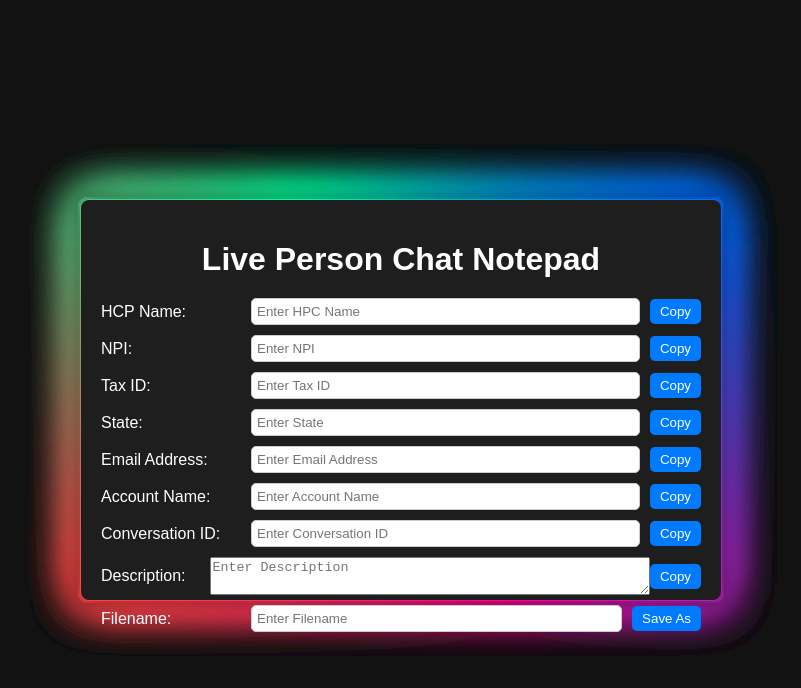
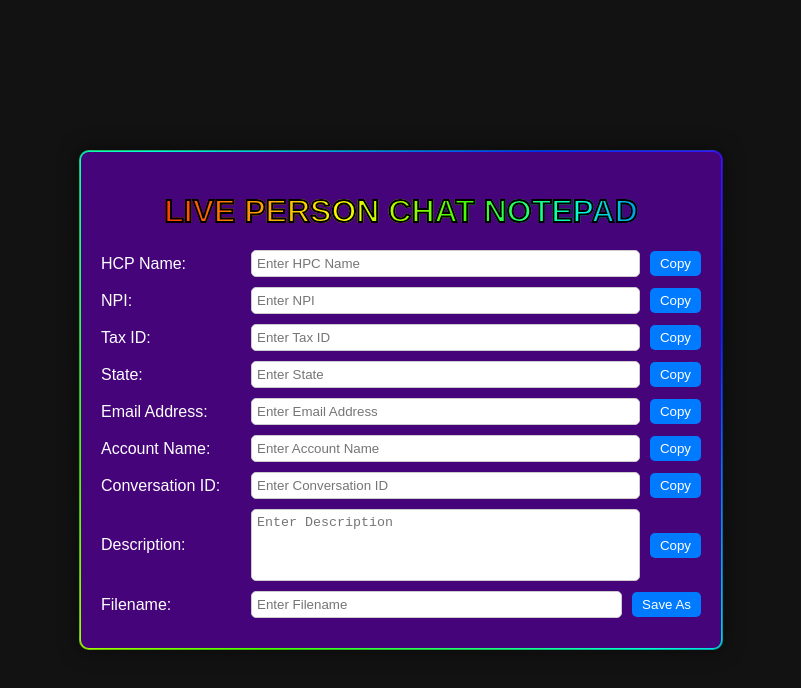
Before and after one commit to djcuejohn/lpcnotepad, a plain HTML site: page index.html in a window 1280 px wide. Shown: the whole page, without its empty margins (239-1040 px from the left). Drawn offline with Linux system fonts and the light colour scheme.

Commit message:
Update styles.css

```diff
--- a/styles.css
+++ b/styles.css
@@ -9,7 +9,7 @@ body {
 }
 
 .notepad {
-    background-color: #1e1e1e;
+    background-color: #45047a;
     padding: 20px;
     border-radius: 10px;
     box-shadow: 0 0 20px rgba(0, 0, 0, 0.5);
@@ -18,7 +18,6 @@ body {
     position: relative;
     width: 90%;
     max-width: 600px;
-    height: 45vh;
 }
 
 .notepad::before {
@@ -42,10 +41,17 @@ body {
 }
 
 h1 {
-    color: white;
+    font-size: 2rem; /* Adjust title size */
+    font-weight: bold;
     text-align: center;
+    text-transform: uppercase; /* Capitalizes all letters */
+    background: linear-gradient(to right, #ff0000, #ff7300, #fffb00, #48ff00, #00ffd5, #002bff);
+    -webkit-background-clip: text; /* Clips the gradient to the text */
+    -webkit-text-fill-color: transparent; /* Makes the inner text transparent */
+    -webkit-text-stroke: 2px black; /* Adds black stroke around the letters */
     margin-bottom: 20px;
 }
+
 
 .field {
     display: flex;
@@ -58,12 +64,17 @@ h1 {
     width: 150px;
 }
 
-.field input {
+.field input, .field textarea {
     flex: 1;
     padding: 5px;
     margin-right: 10px;
     border-radius: 5px;
     border: 1px solid #ccc;
+    resize: none;
+}
+
+.field textarea {
+    height: 60px;
 }
 
 .field button {
@@ -78,43 +89,3 @@ h1 {
 .field button:hover {
     background-color: #0056b3;
 }
-
-#description, .container {
-    height: 4vh; /* Triple the original height */
-    text-align: left;
-    width: 100%;
-}
-
-
-@property --angle{
-    syntax: "<angle>";
-    initial-value: 0deg;
-    inherits: false;
-  }
-
-  .field::after, .field::before{
-    content: '';
-    position: absolute;
-    height: 100%;
-    width: 100%;
-    background-image: conic-gradient(from var(--angle), #ff4545, #00ff99, #006aff, #ff0095, #ff4545);
-    top: 50%;
-    left: 50%;
-    translate: -50% -50%;
-    z-index: -1;
-    padding: 3px;
-    border-radius: 10px;
-    animation: 3s spin linear infinite;
-  }
-  .field::before{
-    filter: blur(1.5rem);
-    opacity: 0.5;
-  }
-  @keyframes spin{
-    from{
-      --angle: 0deg;
-    }
-    to{
-      --angle: 360deg;
-    }
-  }
```
